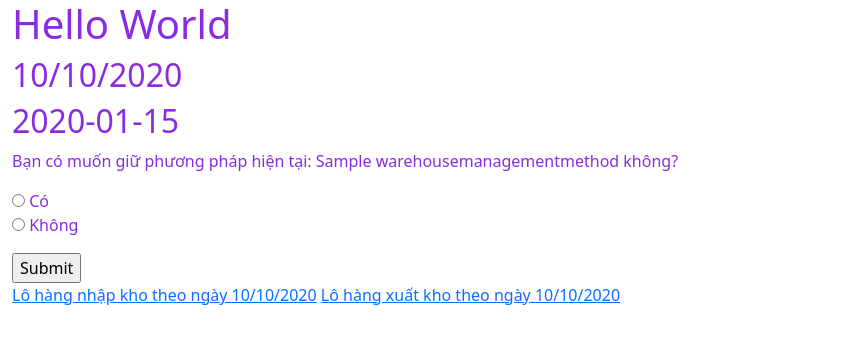
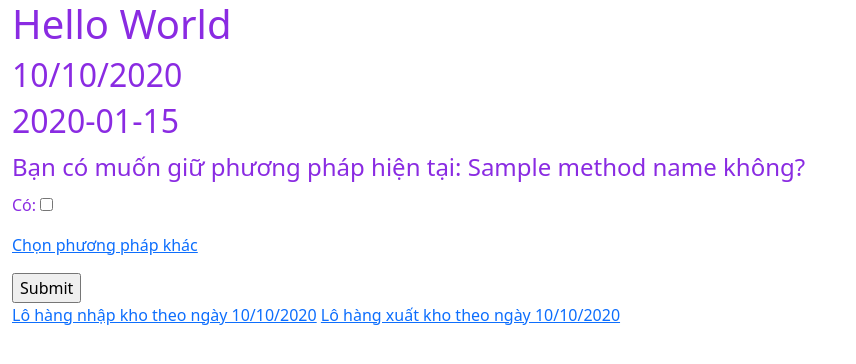
Before and after one commit to huytan0812/warehouse_management_method, a Django app: template testing_warehouse_management/major_features/templates/major_features/actions_on_date.html in a window 1280 px wide. Shown: the top 364 px of the page, without its empty margins (0-856 px from the left). Run offline with Django 4.2, Linux system fonts and the light colour scheme; tables that the repository leaves empty hold one stand-in row (values such as "Sample post"); the template is opened without the code that fills it: values that come from a table or form of the project are taken from there, most other values are stand-ins (such as "Sample title", 1, 10 or a date in 2020); some libraries are stand-ins or nearby versions.

Commit message:
Handling keep method form in another way

```diff
--- a/testing_warehouse_management/major_features/forms.py
+++ b/testing_warehouse_management/major_features/forms.py
@@ -3,20 +3,9 @@ from django.forms import ModelForm
 from . models import *
 
 class KeepMethodForm(forms.Form):
-    CHOICES = [
-        ("1", "Có"),
-        ("2", "Không")
-    ]
 
-    current_method = WarehouseManagementMethod.objects.filter(is_currently_applied=True)[0]
+    is_keep = forms.BooleanField(widget=forms.CheckboxInput(attrs={}), required=False, label="Có")
 
-    is_keep = forms.ChoiceField(widget=forms.RadioSelect(attrs={}), choices=CHOICES,
-                                label=f"Bạn có muốn giữ phương pháp hiện tại: {current_method.name} không?")
-
-    # def clean_is_keep(self):
-    #     data = self.cleaned_data["is_keep"]
-    #     if data == "1":
-    #         if self.fields["is_keep"]
 
 class DatePickerForm(forms.Form):
     date_field = forms.DateField(widget=forms.DateInput(attrs={'type': 'date'}))
--- a/testing_warehouse_management/major_features/templates/major_features/actions_on_date.html
+++ b/testing_warehouse_management/major_features/templates/major_features/actions_on_date.html
@@ -8,7 +8,13 @@
 {% if keep_method_form %}
 <form action="{% url 'keep_current_method' %}" method="post">
     {% csrf_token %}
-    {{ keep_method_form.as_p }}
+    <fieldset>
+        <legend>
+            Bạn có muốn giữ phương pháp hiện tại: {{ method_name }} không?
+        </legend>
+        {{ keep_method_form.as_p }}
+    </fieldset>
+    <p><a href="{% url 'apply_warehouse_management' %}">Chọn phương pháp khác</a></p>
     <input type="submit" value="Submit">
 </form>
 {% endif %}
```
Also changed, not shown: testing_warehouse_management/major_features/views.py (+8 -12 lines).
